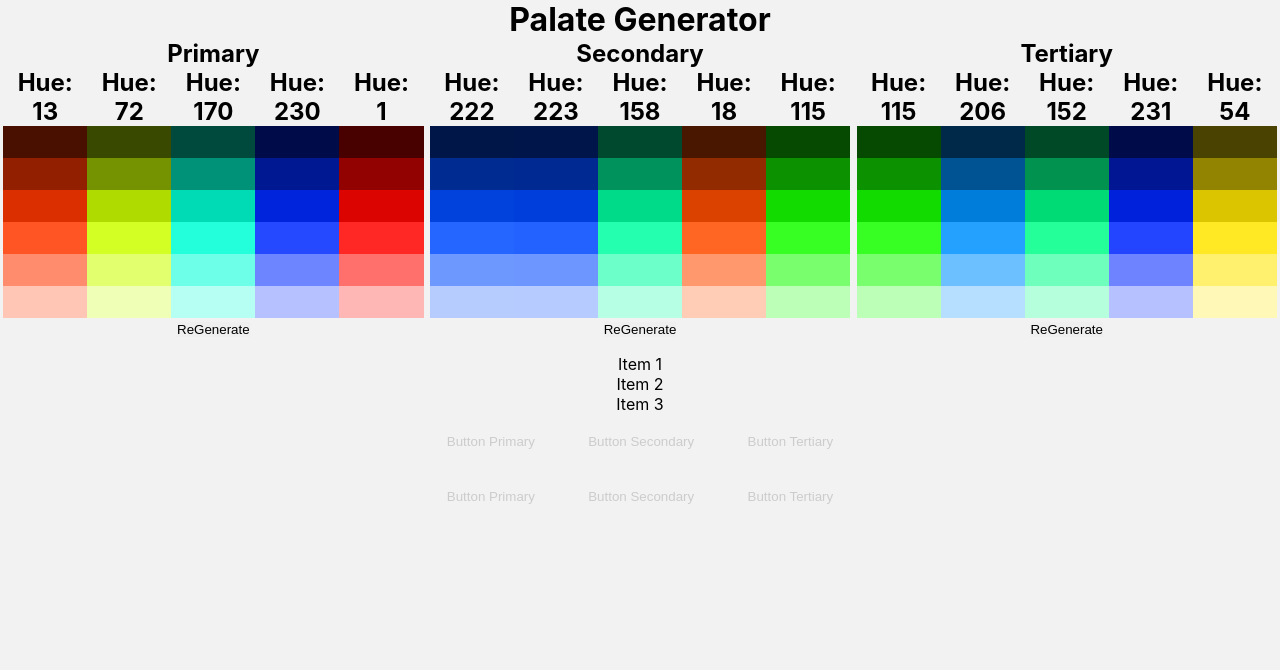
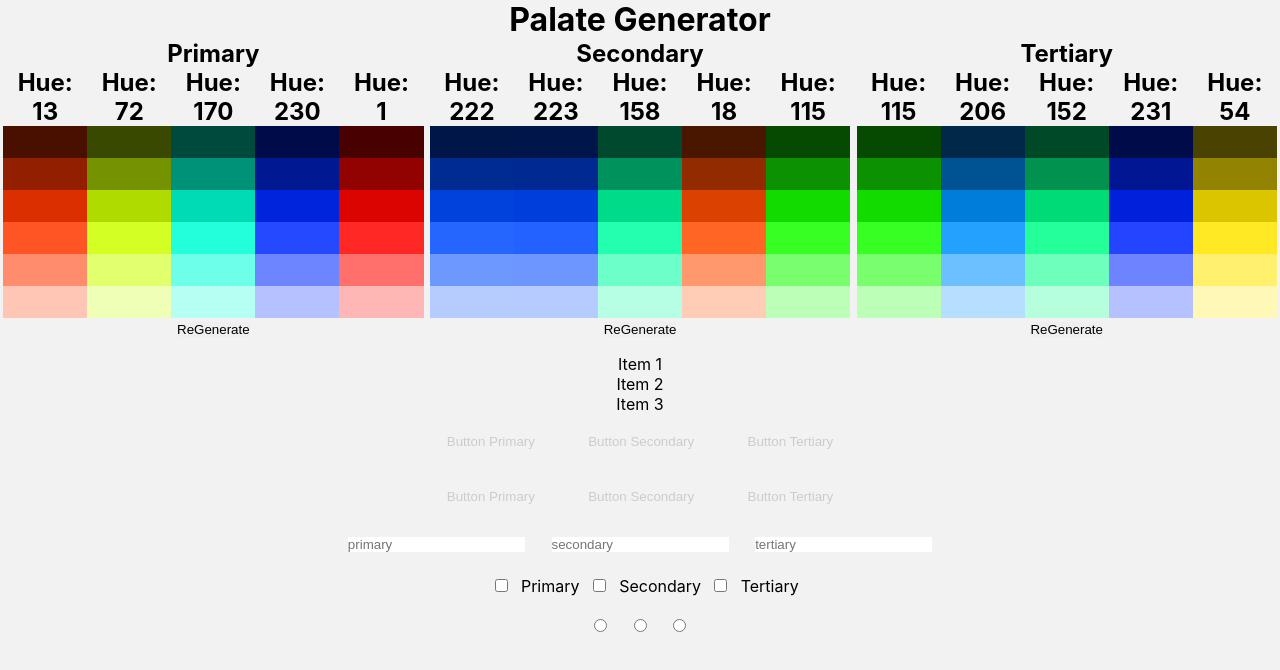
Before and after one commit to akharag/swatches, a React (Create React App) app: page / in a window 1280 px wide. Shown: the top 670 px of the page. Built offline with nearby package versions, Linux system fonts and the light colour scheme.

Commit message:
added input items

```diff
--- a/src/App.css
+++ b/src/App.css
@@ -28,78 +28,6 @@
   height: 100vh;
   background-color: hsl(0, 0%, 95%);
   text-align: center;
-}
-
-/* Primary Styles */
-
-.light button.primary {
-  background-color: var(--primary-300);
-  color: hsl(0, 0%, 10%)
-}
-
-.dark button.primary {
-  background-color: var(--primary-500);
-  color: hsl(0, 0%, 80%);
-}
-
-.light button.primary.outline {
-  outline: 0.2em solid var(--primary-300);
-  background-color: var(--primary-700);
-  color: hsl(0, 0%, 10%)
-}
-
-.dark button.primary.outline {
-  outline: 0.2em solid var(--primary-500);
-  background-color: var(--primary-400);
-  color: hsl(0, 0%, 80%);
-}
-
-/* Secondary Styles */
-
-.light button.secondary {
-  background-color: var(--secondary-300);
-  color: hsl(0, 0%, 10%)
-}
-
-.dark button.secondary {
-  background-color: var(--secondary-500);
-  color: hsl(0, 0%, 80%);
-}
-
-.light button.secondary.outline {
-  outline: 0.2em solid var(--secondary-300);
-  background-color: var(--secondary-700);
-  color: hsl(0, 0%, 10%)
-}
-
-.dark button.secondary.outline {
-  outline: 0.2em solid var(--secondary-500);
-  background-color: var(--secondary-400);
-  color: hsl(0, 0%, 80%);
-}
-
-/* Tertiary Styles */
-
-.light button.tertiary {
-  background-color: var(--tertiary-300);
-  color: hsl(0, 0%, 10%)
-}
-
-.dark button.tertiary {
-  background-color: var(--tertiary-500);
-  color: hsl(0, 0%, 80%);
-}
-
-.light button.tertiary.outline {
-  outline: 0.2em solid var(--tertiary-300);
-  background-color: var(--secondary-700);
-  color: hsl(0, 0%, 10%)
-}
-
-.dark button.tertiary.outline {
-  outline: 0.2em solid var(--tertiary-500);
-  background-color: var(--tertiary-400);
-  color: hsl(0, 0%, 80%);
 }
 
 .App>button {
--- a/src/components/PreviewItem/PreviewItem.css
+++ b/src/components/PreviewItem/PreviewItem.css
@@ -3,8 +3,87 @@
     height: 100%;
 }
 
+.preview-container button, .preview-container input {
+    margin: 1em;
+}
+
+/* BUTTON STYLES */
+
 .preview-container button {
-    margin: 1em;
     border-radius: 0.4em;
     padding: 0.5em 1em;
 }
+
+/* Primary Styles */
+
+.light button.primary {
+    background-color: var(--primary-300);
+    color: hsl(0, 0%, 10%)
+}
+
+.dark button.primary {
+    background-color: var(--primary-500);
+    color: hsl(0, 0%, 80%);
+}
+
+.light button.primary.outline {
+    outline: 0.2em solid var(--primary-200);
+    background-color: var(--primary-700);
+    color: hsl(0, 0%, 10%)
+}
+
+.dark button.primary.outline {
+    outline: 0.2em solid var(--primary-600);
+    background-color: var(--primary-400);
+    color: hsl(0, 0%, 80%);
+}
+
+/* Secondary Styles */
+
+.light button.secondary {
+    background-color: var(--secondary-300);
+    color: hsl(0, 0%, 10%)
+}
+
+.dark button.secondary {
+    background-color: var(--secondary-500);
+    color: hsl(0, 0%, 80%);
+}
+
+.light button.secondary.outline {
+    outline: 0.2em solid var(--secondary-300);
+    background-color: var(--secondary-700);
+    color: hsl(0, 0%, 10%)
+}
+
+.dark button.secondary.outline {
+    outline: 0.2em solid var(--secondary-600);
+    background-color: var(--secondary-400);
+    color: hsl(0, 0%, 80%);
+}
+
+/* Tertiary Styles */
+
+.light button.tertiary {
+    background-color: var(--tertiary-300);
+    color: hsl(0, 0%, 10%)
+}
+
+.dark button.tertiary {
+    background-color: var(--tertiary-500);
+    color: hsl(0, 0%, 80%);
+}
+
+.light button.tertiary.outline {
+    outline: 0.2em solid var(--tertiary-300);
+    background-color: var(--secondary-700);
+    color: hsl(0, 0%, 10%)
+}
+
+.dark button.tertiary.outline {
+    outline: 0.2em solid var(--tertiary-600);
+    background-color: var(--tertiary-400);
+    color: hsl(0, 0%, 80%);
+}
+
+/* TEXT INPUT STYLES */
--- a/src/components/PreviewItem/PreviewItem.tsx
+++ b/src/components/PreviewItem/PreviewItem.tsx
@@ -12,6 +12,21 @@ const PreviewItem = () => {
             <button className="primary outline">Button Primary</button>
             <button className="secondary outline">Button Secondary</button>
             <button className="tertiary outline">Button Tertiary</button>
+            <br />
+            <input className="primary" type="text" name="" id="" placeholder="primary" />
+            <input className="secondary" type="text" name="" id="" placeholder="secondary" />
+            <input className="tertiary" type="text" name="" id="" placeholder="tertiary" />
+            <br />
+            <input type="checkbox" name="" id="" value="primary" />
+            <label htmlFor="primary">Primary</label>
+            <input type="checkbox" name="" id="" value="secondary" />
+            <label htmlFor="secondary">Secondary</label>
+            <input type="checkbox" name="" id="" value="tertiary" />
+            <label htmlFor="tertiary">Tertiary</label>
+            <br />
+            <input type="radio" name="" id="" />
+            <input type="radio" name="" id="" />
+            <input type="radio" name="" id="" />
         </div>
     );
 }
```
